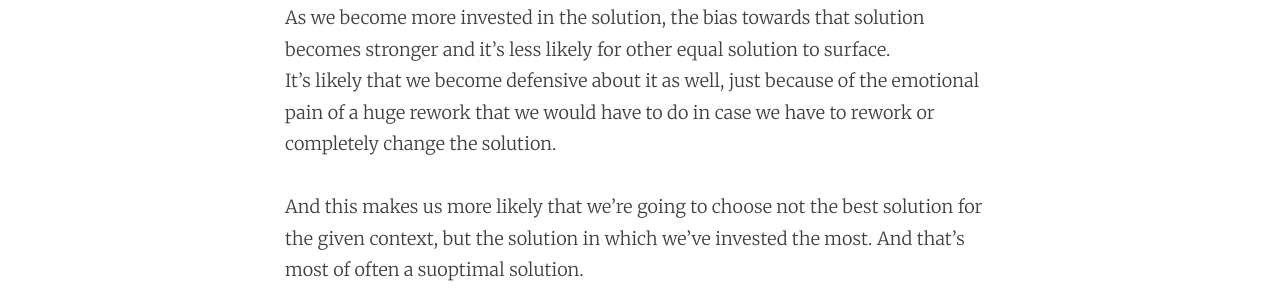
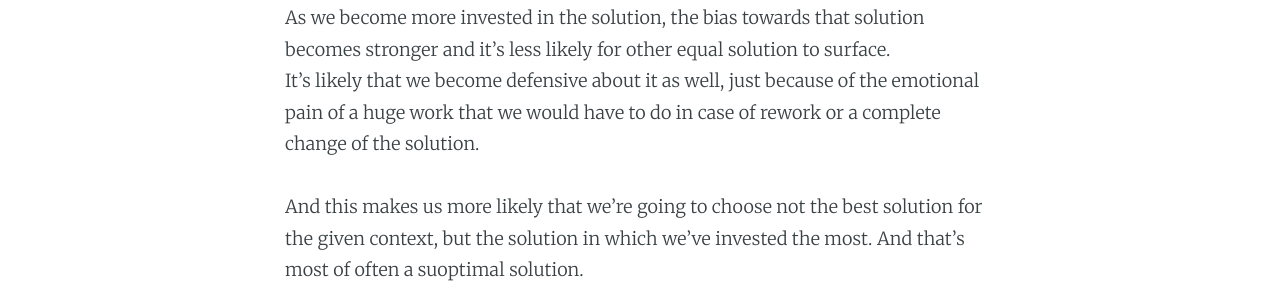
Before and after one commit to dragan-stepanovic/dragan-stepanovic.github.io, a Jekyll site: the page built from _posts/2020-05-05-big-batch-to-suboptimal-solution.md, in a window 1280 px wide. Shown: the part 362-656 px from the top of the page. Built offline with Jekyll 4.4.1, drawn with Linux system fonts in a browser that asks for light colours.

Commit message:
Update 2020-05-05-big-batch-to-suboptimal-solution.md

```diff
--- a/_posts/2020-05-05-big-batch-to-suboptimal-solution.md
+++ b/_posts/2020-05-05-big-batch-to-suboptimal-solution.md
@@ -4,7 +4,7 @@ title: "Big batches incentivize for choosing a suboptimal solution"
 ---
 As the batch size goes up, the emotional investement in it goes up as well, since we're investing more time in the given solution.
 As we become more invested in the solution, the bias towards that solution becomes stronger and it's less likely for other equal solution to surface.
-It's likely that we become defensive about it as well, just because of the emotional pain of a huge rework that we would have to do in case we have to rework or completely change the solution.
+It's likely that we become defensive about it as well, just because of the emotional pain of a huge work that we would have to do in case of rework or a complete change of the solution.
 
 And this makes us more likely that we're going to choose not the best solution for the given context, but the solution in which we've invested the most. And that's most of often a suoptimal solution.
 
```
